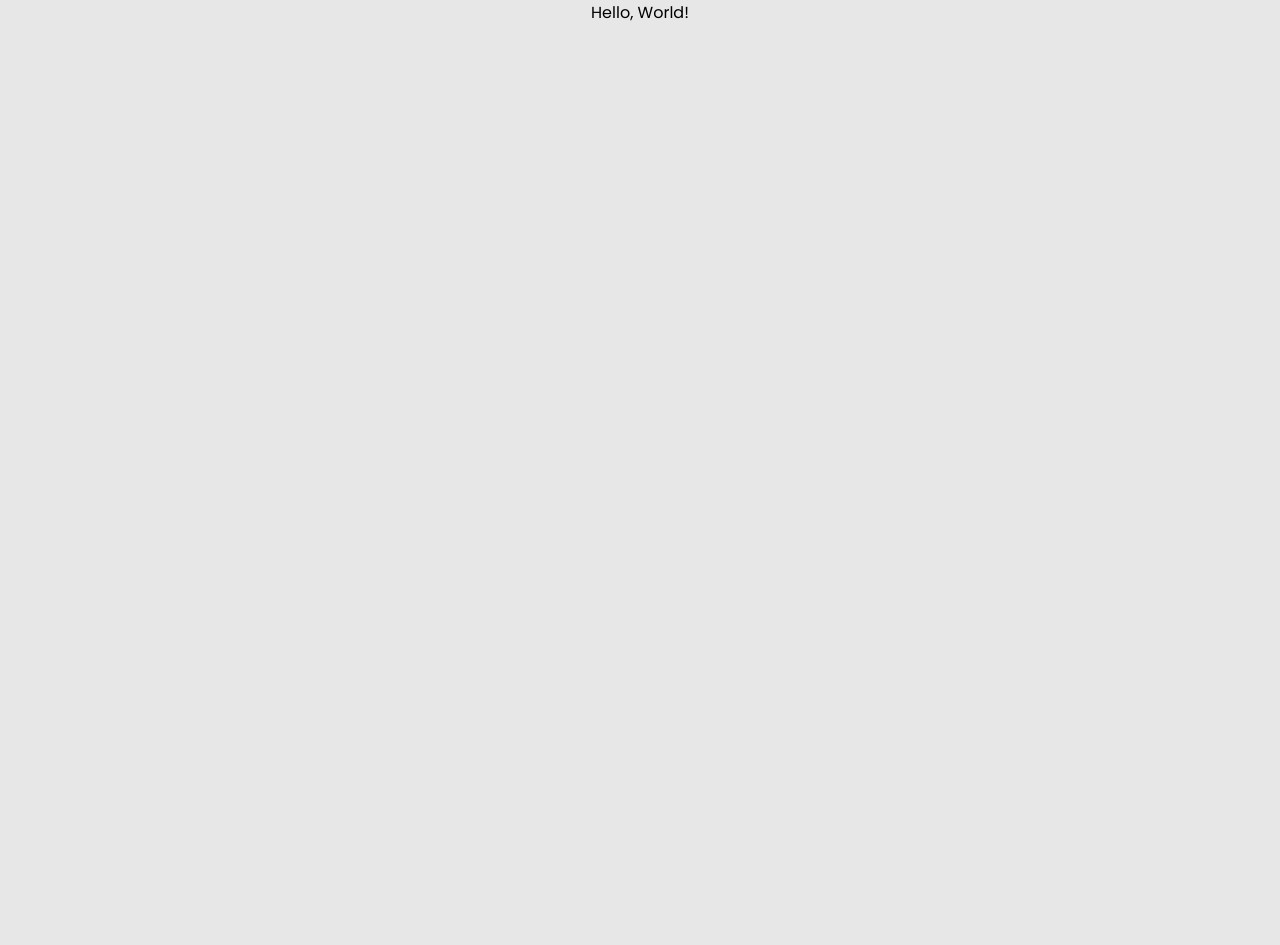
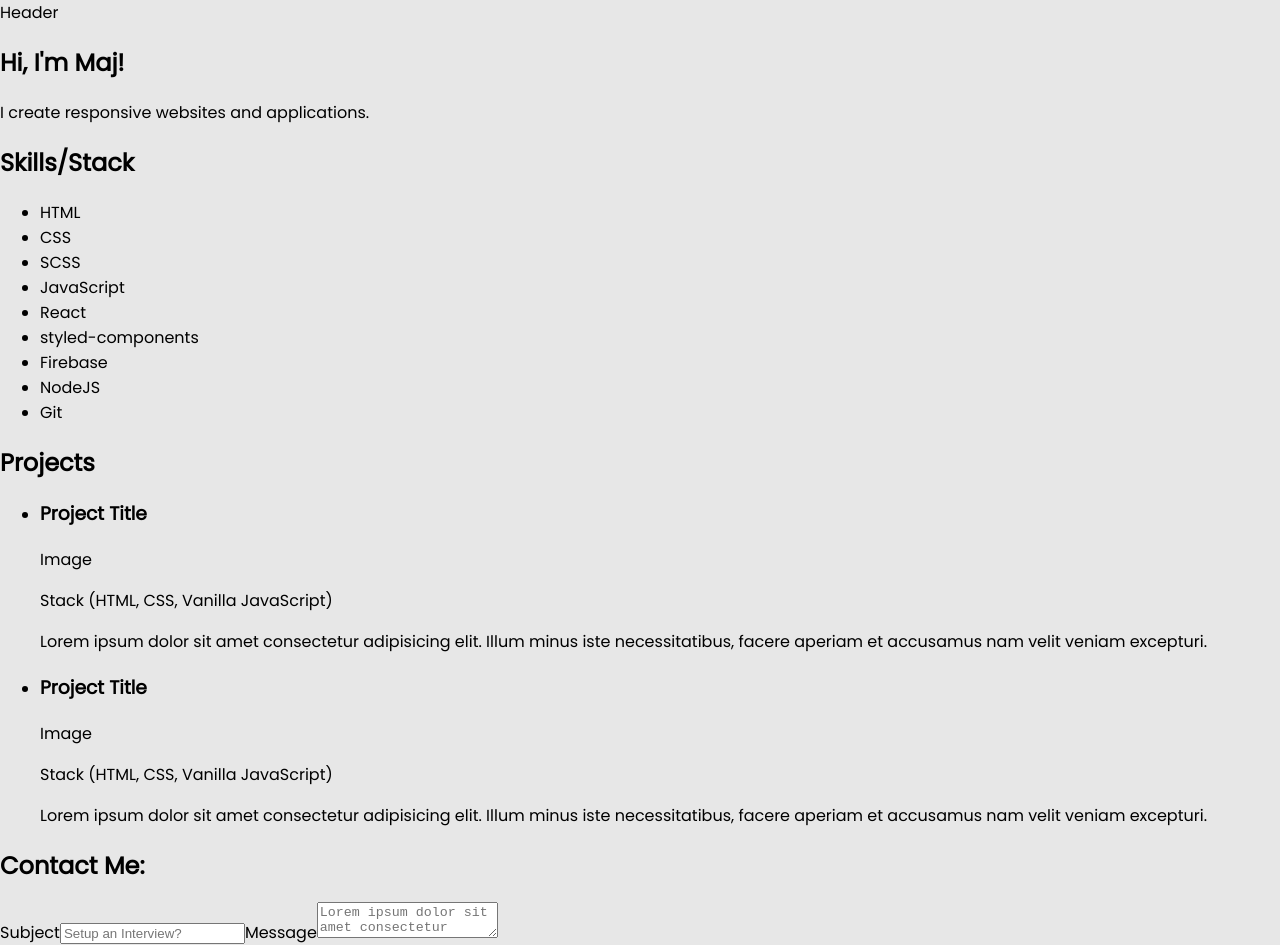
Before and after one commit to maj-rf/portfolio, a React (Create React App) app: page / in a window 1280 px wide. Before the commit the page ends 800 px from the top, so only its background shows below. Built offline with nearby package versions, Linux system fonts and the light colour scheme.

Commit message:
added barebones components

```diff
--- a/package.json
+++ b/package.json
@@ -9,6 +9,7 @@
     "react": "^17.0.2",
     "react-dom": "^17.0.2",
     "react-scripts": "5.0.0",
+    "styled-components": "^5.3.3",
     "web-vitals": "^2.1.4"
   },
   "scripts": {
--- a/public/index.html
+++ b/public/index.html
@@ -5,10 +5,7 @@
     <link rel="icon" href="%PUBLIC_URL%/favicon.ico" />
     <meta name="viewport" content="width=device-width, initial-scale=1" />
     <meta name="theme-color" content="#000000" />
-    <meta
-      name="description"
-      content="Web site created using create-react-app"
-    />
+    <meta name="description" content="Maj's portfolio" />
     <link rel="apple-touch-icon" href="%PUBLIC_URL%/logo192.png" />
     <!--
       manifest.json provides metadata used when your web app is installed on a
@@ -24,7 +21,7 @@
       work correctly both with client-side routing and a non-root public URL.
       Learn how to configure a non-root public URL by running `npm run build`.
     -->
-    <title>React App</title>
+    <title>maj.dev</title>
   </head>
   <body>
     <noscript>You need to enable JavaScript to run this app.</noscript>
--- a/src/App.js
+++ b/src/App.js
@@ -1,7 +1,19 @@
 import './App.css';
-
+import Header from './components/Header';
+import Intro from './components/Intro';
+import Projects from './components/Projects';
+import Skills from './components/Skills';
+import Contact from './components/Contact';
 function App() {
-  return <div className="App">Hello, World!</div>;
+  return (
+    <div>
+      <Header />
+      <Intro />
+      <Skills />
+      <Projects />
+      <Contact />
+    </div>
+  );
 }
 
 export default App;
--- /dev/null
+++ b/src/components/Contact.js
@@ -0,0 +1,17 @@
+export default function Contact() {
+  return (
+    <section>
+      <h2>Contact Me:</h2>
+      <form>
+        <label htmlFor="subject">Subject</label>
+        <input type="text" placeholder="Setup an Interview?" id="subject" />
+        <label htmlFor="message">Message</label>
+        <textarea
+          type="text"
+          placeholder="Lorem ipsum dolor sit amet consectetur adipisicing elit. Aspernatur culpa maiores quis odit? Enim, quas?"
+          id="message"
+        />
+      </form>
+    </section>
+  );
+}
--- /dev/null
+++ b/src/components/Header.js
@@ -0,0 +1,7 @@
+export default function Header() {
+  return (
+    <header>
+      <div>Header</div>
+    </header>
+  );
+}
--- /dev/null
+++ b/src/components/Intro.js
@@ -0,0 +1,8 @@
+export default function Intro() {
+  return (
+    <section>
+      <h1>Hi, I'm Maj!</h1>
+      <p> I create responsive websites and applications.</p>
+    </section>
+  );
+}
--- /dev/null
+++ b/src/components/Projects.js
@@ -0,0 +1,29 @@
+export default function Projects() {
+  return (
+    <section>
+      <h2>Projects</h2>
+      <ul>
+        <li>
+          <h3>Project Title</h3>
+          <div>Image</div>
+          <p>Stack (HTML, CSS, Vanilla JavaScript)</p>
+          <p>
+            Lorem ipsum dolor sit amet consectetur adipisicing elit. Illum minus
+            iste necessitatibus, facere aperiam et accusamus nam velit veniam
+            excepturi.
+          </p>
+        </li>
+        <li>
+          <h3>Project Title</h3>
+          <div>Image</div>
+          <p>Stack (HTML, CSS, Vanilla JavaScript)</p>
+          <p>
+            Lorem ipsum dolor sit amet consectetur adipisicing elit. Illum minus
+            iste necessitatibus, facere aperiam et accusamus nam velit veniam
+            excepturi.
+          </p>
+        </li>
+      </ul>
+    </section>
+  );
+}
--- /dev/null
+++ b/src/components/Skills.js
@@ -0,0 +1,18 @@
+export default function Skills() {
+  return (
+    <section>
+      <h2>Skills/Stack</h2>
+      <ul>
+        <li>HTML</li>
+        <li>CSS</li>
+        <li>SCSS</li>
+        <li>JavaScript</li>
+        <li>React</li>
+        <li>styled-components</li>
+        <li>Firebase</li>
+        <li>NodeJS</li>
+        <li>Git</li>
+      </ul>
+    </section>
+  );
+}
```
Also changed, not shown: 1 other file (tests, documents, lock files or other folders).
